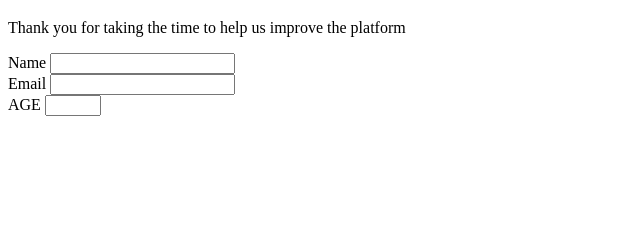
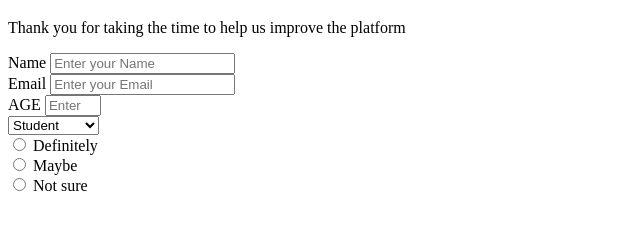
Before and after one commit to Miguelus373/Trials-Project-2, a plain HTML site: page index.html in a window 1280 px wide. Shown: the part 61-290 px from the top of the page, without its empty margins (0-640 px from the left). Drawn offline with Linux system fonts and the light colour scheme.

Commit message:
Added dropdpwn and radio inputs

```diff
--- a/index.html
+++ b/index.html
@@ -18,15 +18,33 @@
   <form id="survey-form">
 
     <label for="name" id="name-label">Name</label>
-    <input type="text" id="name" required>
+    <input type="text" id="name" required placeholder="Enter your Name">
     <br>
+
     <label for="email" id="email-label">Email</label>
-    <input type="email" id="email" required>
+    <input type="email" id="email" required placeholder="Enter your Email">
     <br>
+
     <label for="number" id="number-label">AGE</label>
-    <input type="number" id="number" min="10" max="99">
+    <input type="number" id="number" min="10" max="99" placeholder="Enter your Age">
+    <br>
 
+    <select name="" id="dropdown">
+      <option value="student">Student</option>
+      <option value="full tine job">Full tine job</option>
+      <option value="other">Other</option>
+    </select>
+    <br>
 
+    <input type="radio" name="radio" value="Definitely">
+    <label for="radio">Definitely</label>
+    <br>
+    <input type="radio" name="radio" value="Maybe">
+    <label for="radio">Maybe</label>
+    <br>
+    <input type="radio" name="radio" value="Not sure">
+    <label for="radio">Not sure</label>
+    <br>
 
   </form>
 
```
